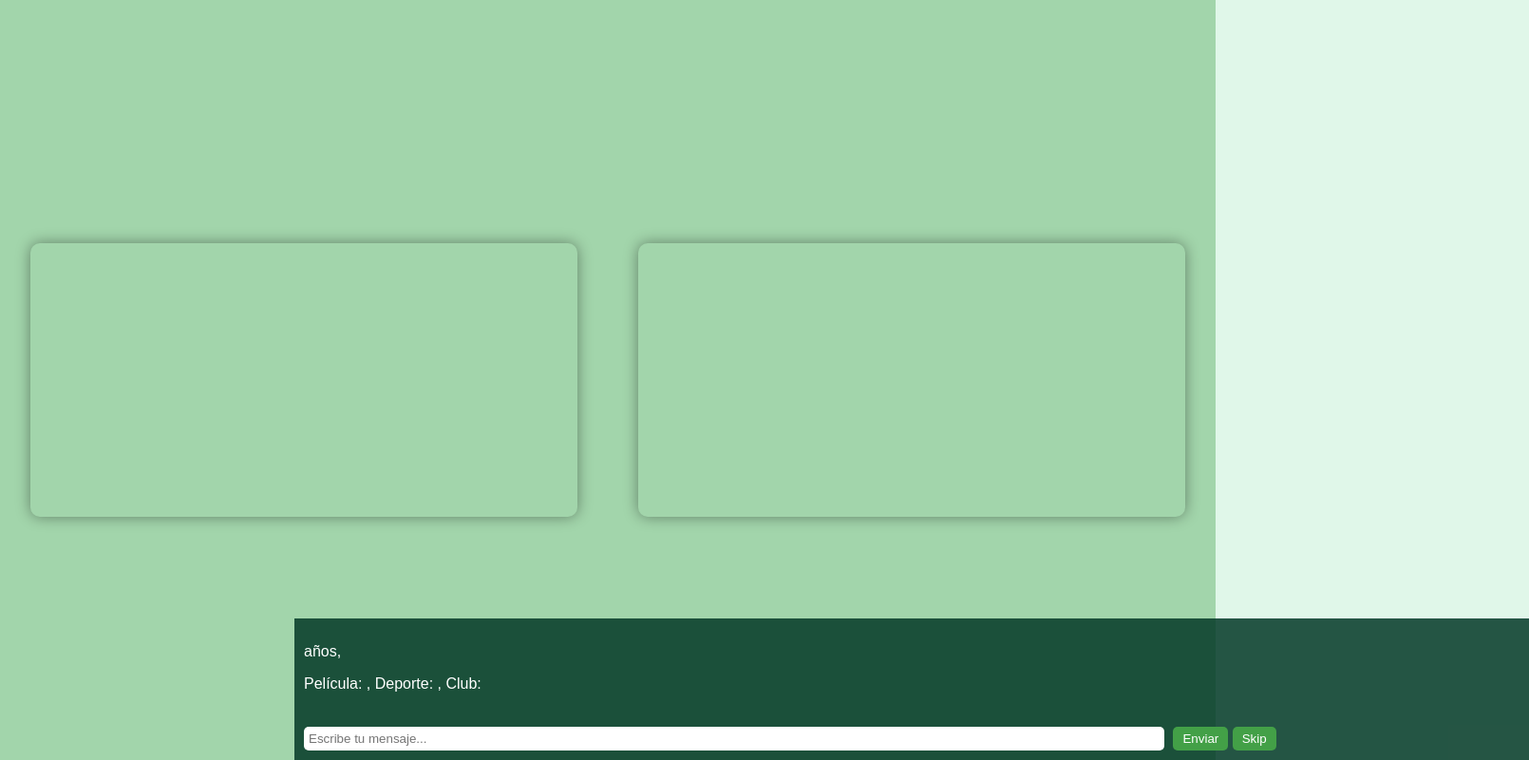
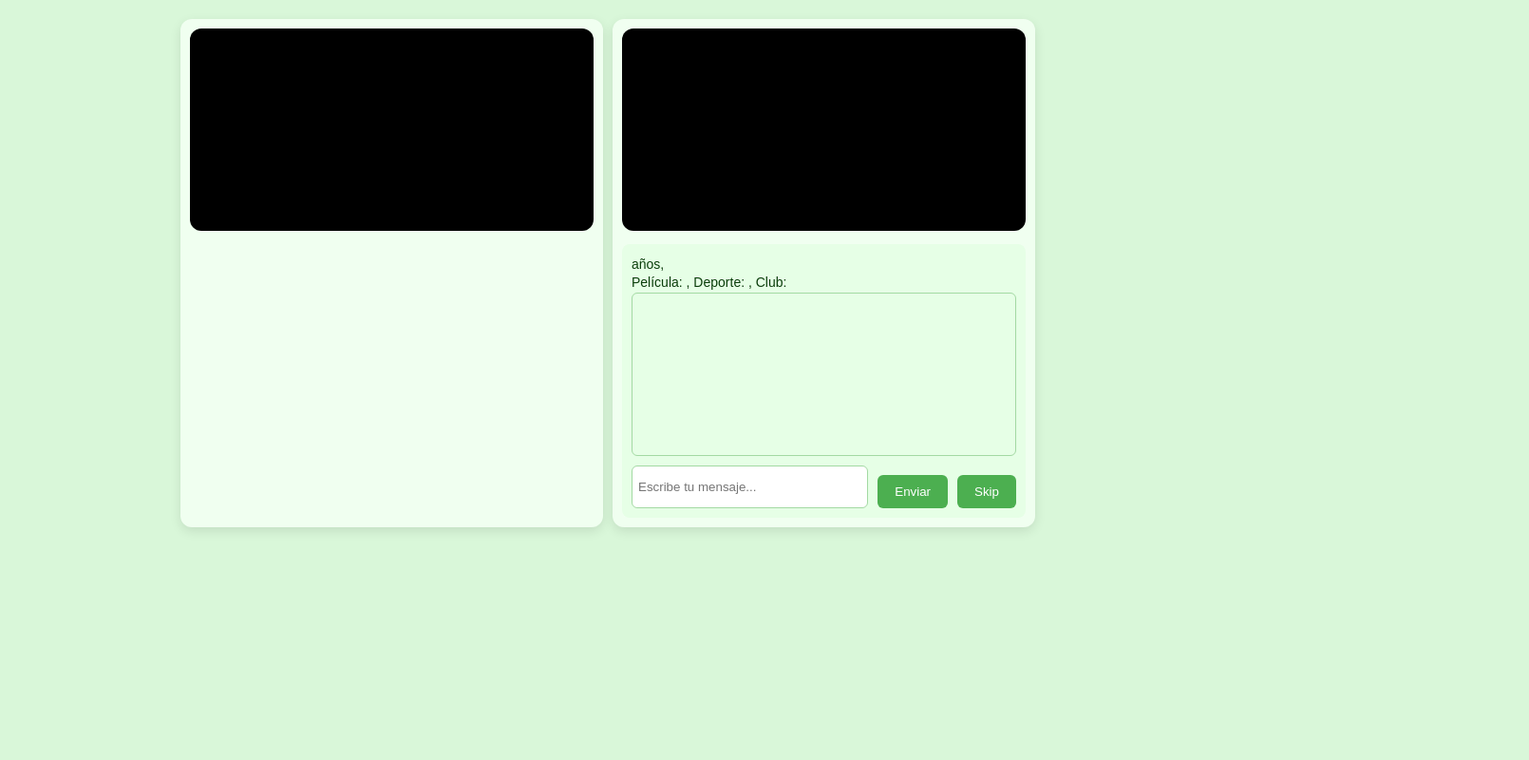
Before and after one commit to SqnJordan/popchat, a website: page public/video.html in a window 1280 px wide. Shown: the whole page at 95% size, 1610 px wide, since content can reach past the window. Drawn offline with Linux system fonts and the light colour scheme.

Commit message:
Update style.css

```diff
--- a/public/style.css
+++ b/public/style.css
@@ -1,68 +1,130 @@
 body {
-  margin:0; padding:0;
-  font-family: Arial, sans-serif;
-  background: #e0f7e9;
-  color:#043927;
+  font-family: 'Arial', sans-serif;
+  background: #d9f7d9;
+  color: #0b3d0b;
+  margin: 0;
+  padding: 0;
+}
+
+h1 {
+  text-align: center;
+  margin-top: 20px;
+}
+
+.form-container, .container {
+  background: #f0fff0;
+  max-width: 500px;
+  margin: 20px auto;
+  padding: 20px;
+  border-radius: 12px;
+  box-shadow: 0 4px 12px rgba(0,0,0,0.1);
+}
+
+.form-group {
+  margin-bottom: 15px;
+}
+
+label {
+  display: block;
+  margin-bottom: 5px;
+  font-weight: bold;
+}
+
+input[type=text], input[type=number], select, textarea {
+  width: 100%;
+  padding: 8px;
+  border: 1px solid #a3d9a3;
+  border-radius: 6px;
+}
+
+textarea {
+  resize: vertical;
+  height: 60px;
+}
+
+button {
+  background: #4caf50;
+  color: white;
+  border: none;
+  padding: 10px 18px;
+  border-radius: 6px;
+  cursor: pointer;
+  margin-top: 10px;
+}
+
+button:hover {
+  background: #45a049;
+}
+
+#mensajes {
+  border: 1px solid #a3d9a3;
+  border-radius: 6px;
+  padding: 10px;
+  min-height: 150px;
+  margin-bottom: 10px;
+  background: #e6ffe6;
+  overflow-y: auto;
+}
+
+#mensajes p {
+  padding: 6px 10px;
+  border-radius: 12px;
+  margin: 5px 0;
+  max-width: 70%;
+}
+
+#mensajes p.self {
+  background: #a3d9a3;
+  margin-left: auto;
+  text-align: right;
+}
+
+#mensajes p.other {
+  background: #c5f0c5;
+  margin-right: auto;
+  text-align: left;
+}
+
+.controls {
+  display: flex;
+  gap: 10px;
+}
+
+.controls input {
+  flex: 1;
+  border-radius: 6px;
+  padding: 6px;
 }
 
 .video-container {
-  display:flex;
-  flex-direction: row;
-  height: 100vh;
+  display: flex;
+  gap: 10px;
+  max-width: 900px;
+  margin: 20px auto;
 }
 
 .video-left, .video-right {
-  flex:1;
-  display:flex;
-  justify-content:center;
-  align-items:center;
-  background:#a2d5ab;
+  flex: 1;
+  background: #f0fff0;
+  border-radius: 12px;
+  padding: 10px;
+  box-shadow: 0 4px 12px rgba(0,0,0,0.1);
 }
 
 video {
-  width:90%;
-  max-height:80%;
-  border-radius:10px;
-  box-shadow:0 0 15px rgba(0,0,0,0.4);
+  width: 100%;
+  border-radius: 12px;
+  background: black;
 }
 
 .hud {
-  position:absolute;
-  bottom:0;
-  width:100%;
-  background:rgba(4,57,39,0.85);
-  color:white;
-  padding:10px;
-  display:flex;
-  flex-direction: column;
-  gap:10px;
+  background: #e6ffe6;
+  padding: 10px;
+  border-radius: 8px;
+  margin-top: 10px;
 }
 
-#chatBox {
-  height:120px;
-  overflow-y:auto;
-  background:rgba(255,255,255,0.1);
-  padding:5px;
-  border-radius:5px;
+.info p {
+  margin: 3px 0;
+  font-size: 14px;
 }
-
-#chatBox p {margin:3px;}
-.self {color:#b8ffb0;}
-.other {color:#ffffff;}
-
-.controls input {
-  width:70%;
-  padding:5px;
-  border-radius:5px;
-  border:none;
-  margin-right:5px;
-}
-.controls button {
-  padding:5px 10px;
-  border:none;
-  border-radius:5px;
-  background:#43a047;
-  color:white;
-  cursor:pointer;
-}
-.controls button:hover {background:#388e3c;}
```
